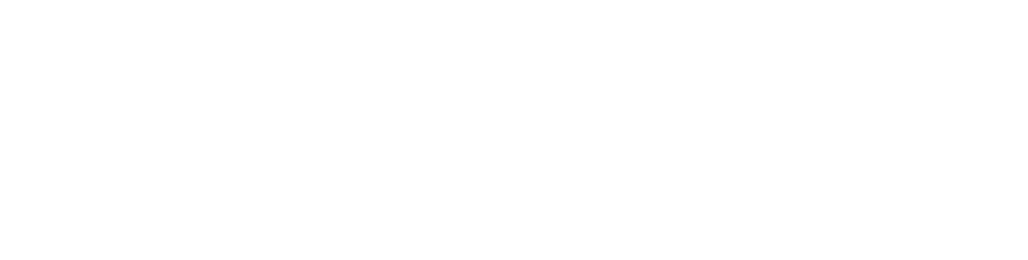
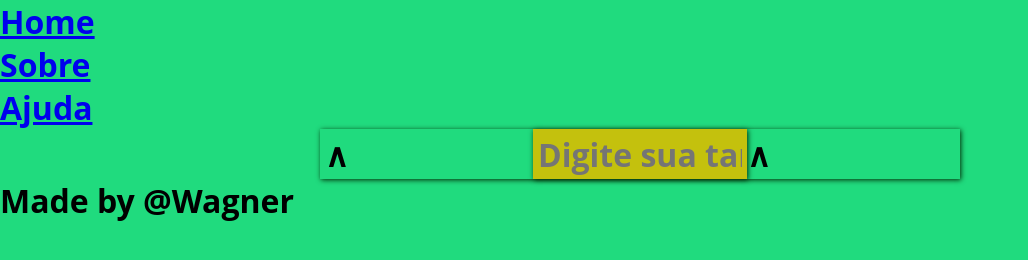
Before and after one commit to poisonrin/listatarefas-2, a plain HTML site: page index.html in a window 1280 px wide. Shown: the whole page, without its empty margins (0-1028 px from the left). Drawn offline with Linux system fonts and the light colour scheme.

Commit message:
Atualizando arquivos

```diff
--- a/css/main.css
+++ b/css/main.css
@@ -12,3 +12,51 @@
     --font-color: white;
     --input-color: rgb(196, 193, 13);
 }
+
+body {
+    background: var(--bg-color);
+    font: bold 2rem 'Open Sans';
+}
+
+.container {
+    display: flex;
+    width: 50vw;
+    flex-direction: column;
+    align-items: center;
+    margin: 0 auto;
+}
+
+.todoList {
+    display: flex;
+    width: 100%;
+    flex-direction: column;
+    gap: 10px;
+}
+
+.novoItem {
+    display: flex;
+    width: 100%;
+    height: 50px;
+    justify-content: space-between;
+    align-items: center;
+    padding: 5px;
+    box-shadow: 1px 1px 5px var(--bg-color-dark);
+}
+
+.novoItem > section {
+    width: 80%;
+}
+
+.novoItem:hover {
+    cursor: pointer;
+    transition: all ease .2s;
+    background: var(--bg-color-dark);
+    color: var(--font-color);
+}
+
+.novoItem > input[type="text"] {
+    border: none;
+    width: 80%;
+    font: inherit;
+    background: var(--input-color);
+}
--- a/index.html
+++ b/index.html
@@ -5,8 +5,35 @@
     <meta name="viewport" content="width=device-width, initial-scale=1.0">
     <title>Todo List</title>
     <meta name="author" content="Wagner Cesar Vieira">
+    <link rel="stylesheet" href="css/main.css">
+    <script src="js/main.js" defer></script>
 </head>
 <body>
+    <header>
+        <nav>
+            <ul>
+                <li><a href="index.html">Home</a></li>
+                <li><a href="pages/sobre.html">Sobre</a></li>
+                <li><a href="pages/ajuda.html">Ajuda</a></li>
+            </ul>
+        </nav>
+    </header>
+
+    <main class="container">
+        <section class="titulo"></section>
+
+        <section class="novoItem" id="novoItem">
+            <section>&and;</section>
+            <input type="text" class="novoItem" placeholder="Digite sua tarefa aqui">
+            <section>&and;</section>
+        </section>
+
+        <section class="todoList" id="todoList"></section>
+    </main>
+
+    <footer>
+        Made by @Wagner
+    </footer>
 
 </body>
 </html>
```
